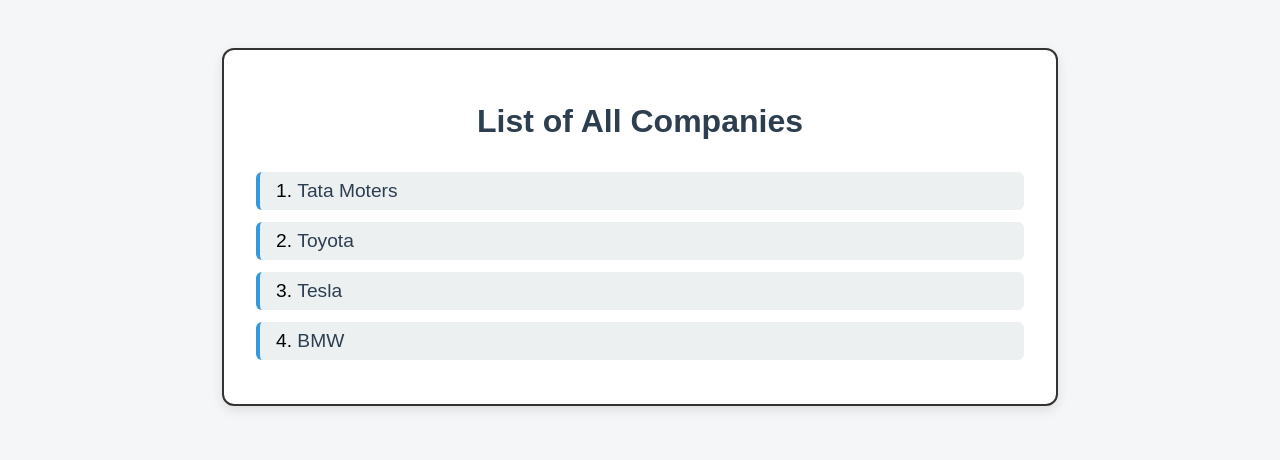
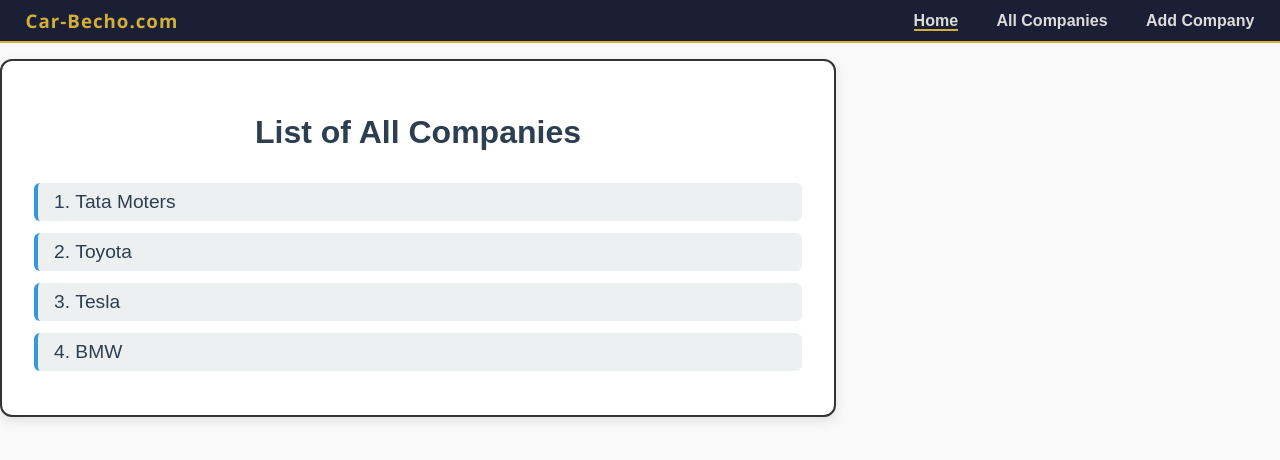
Before and after one commit to NISHANTPATEL47/Cars, a Django app: page /company/ in a window 1280 px wide. Shown: the top 460 px of the page. Run offline with Django 5.2, Linux system fonts and the light colour scheme; data comes from the database, SQL or seed files in the repository.

Commit message:
01-07-2025

```diff
--- a/Class_based_view/urls.py
+++ b/Class_based_view/urls.py
@@ -19,7 +19,7 @@ from django.urls import path,include
 from cbvapp import views
 urlpatterns = [
     # path('',views.Classname.as_view()),
-    path('',views.Myclass.as_view()),
+    path('',views.Myclass.as_view(),name='home'),
     path('company/', include('cbvapp.urls')),
     path('admin/', admin.site.urls),
 ]
--- a/cbvapp/templates/cbvapp/company_list.html
+++ b/cbvapp/templates/cbvapp/company_list.html
@@ -1,17 +1,8 @@
-<!DOCTYPE html>
-<html lang="en">
-
-<head>
-    <meta charset="UTF-8">
-    <meta name="viewport" content="width=device-width, initial-scale=1.0">
-    <title>Document</title>
-</head>
-
-<body
-    style="font-family: Arial, sans-serif; background-color: #f4f6f8; display: flex; justify-content: center; padding-top: 5vh;">
+{% extends 'base.html' %}
+{% block content %}
 
     <div class="container"
-        style="background-color: white; border: 2px solid #333; width: 60vw; border-radius: 12px; padding: 2rem; box-shadow: 0 4px 12px rgba(0, 0, 0, 0.1);">
+        style="background-color: white; border: 2px solid #333; width: 60vw; border-radius: 12px; padding: 2rem;margin-top:1rem ; box-shadow: 0 4px 12px rgba(0, 0, 0, 0.1);">
 
         <h1 style="text-align: center; color: #2c3e50; margin-bottom: 2rem;">List of All Companies</h1>
 
@@ -25,6 +16,4 @@
 
     </div>
 
-</body>
-
-</html>
+{% endblock %}
--- a/cbvapp/urls.py
+++ b/cbvapp/urls.py
@@ -2,6 +2,7 @@ from django.urls import path,include
 from cbvapp import views
 
 urlpatterns=[
-    path('',views.AllCompanies.as_view()),
-    path('<int:pk>/',views.CompanieDetails.as_view())
+    path('',views.AllCompanies.as_view(),name='list'),
+    path('<int:pk>/',views.CompanieDetails.as_view(),name='home'),
+    path('create/',views.AddNewCompany.as_view(),name='create'),
 ]
--- a/cbvapp/views.py
+++ b/cbvapp/views.py
@@ -1,6 +1,6 @@
 from django.shortcuts import render
 from django.http import HttpResponse
-from django.views.generic import View,TemplateView,ListView,DetailView
+from django.views.generic import View,TemplateView,ListView,DetailView,CreateView
 from cbvapp.models import Company,Product
 
 # Create your views here.
@@ -17,3 +17,7 @@ class AllCompanies(ListView):
 class CompanieDetails(DetailView):
     model=Company
     context_object_name="mycompanies"
+
+class AddNewCompany(CreateView):
+    model=Company
+    fields='__all__'
--- /dev/null
+++ b/templates/base.html
@@ -0,0 +1,59 @@
+<!DOCTYPE html>
+<html lang="en">
+
+<head>
+    <meta charset="UTF-8">
+    <meta name="viewport" content="width=device-width, initial-scale=1.0">
+    <title>Document</title>
+</head>
+
+<body style="font-family: Arial, sans-serif; background-color: #f9f9f9; color: #2c3e50;margin: 0;">
+    <div
+        style="position: sticky; top: 0; z-index: 999; display: flex; align-items: center; justify-content: space-between; background-color: #1a1f36; padding: 1vh 2vw; border-bottom: 2px solid #d4af37;">
+        <div style="display: flex; align-items: center;">
+            <h3
+                style="color: #d4af37; margin: 0; font-family: 'Segoe UI', Tahoma, Geneva, Verdana, sans-serif; letter-spacing: 1px; font-weight: 700;">
+                Car-Becho.com
+            </h3>
+        </div>
+
+        <ul class="nav nav-tabs" id="navId" role="tablist"
+            style="display: flex; gap: 3vw; list-style: none; margin: 0; padding: 0;">
+            <li class="nav-item" role="presentation">
+                <a href="{% url 'home' %}" class="nav-link active"
+                    style="color: #dcdcdc; font-weight: 600; border: none; background-color: transparent; transition: color 0.3s, border-bottom 0.3s; text-decoration: none; border-bottom: 2px solid #d4af37;">Home</a>
+            </li>
+            <li class="nav-item" role="presentation">
+                <a href="{% url 'list' %}" class="nav-link"
+                    style="color: #dcdcdc; font-weight: 600; border: none; background-color: transparent; transition: color 0.3s, border-bottom 0.3s; text-decoration: none;">All
+                    Companies</a>
+            </li>
+            <li class="nav-item" role="presentation">
+                <a href="{% url 'create' %}" class="nav-link"
+                    style="color: #dcdcdc; font-weight: 600; border: none; background-color: transparent; transition: color 0.3s, border-bottom 0.3s; text-decoration: none;">Add
+                    Company</a>
+            </li>
+        </ul>
+    </div>
+    <script>
+        document.querySelectorAll('.nav-link').forEach(link => {
+            link.addEventListener('mouseover', () => {
+                link.style.color = '#d4af37';
+                link.style.borderBottom = '2px solid #d4af37';
+            });
+            link.addEventListener('mouseout', () => {
+                if (!link.classList.contains('active')) {
+                    link.style.color = '#dcdcdc';
+                    link.style.borderBottom = 'none';
+                }
+            });
+        });
+    </script>
+
+
+    {% block content %}
+
+    {% endblock %}
+</body>
+
+</html>
```
Also changed, not shown: cbvapp/templates/cbvapp/company_detail.html (+3 -13 lines), cbvapp/templates/cbvapp/company_form.html (added, +12 -0 lines), templates/index.html (+4 -10 lines), 1 other file.
